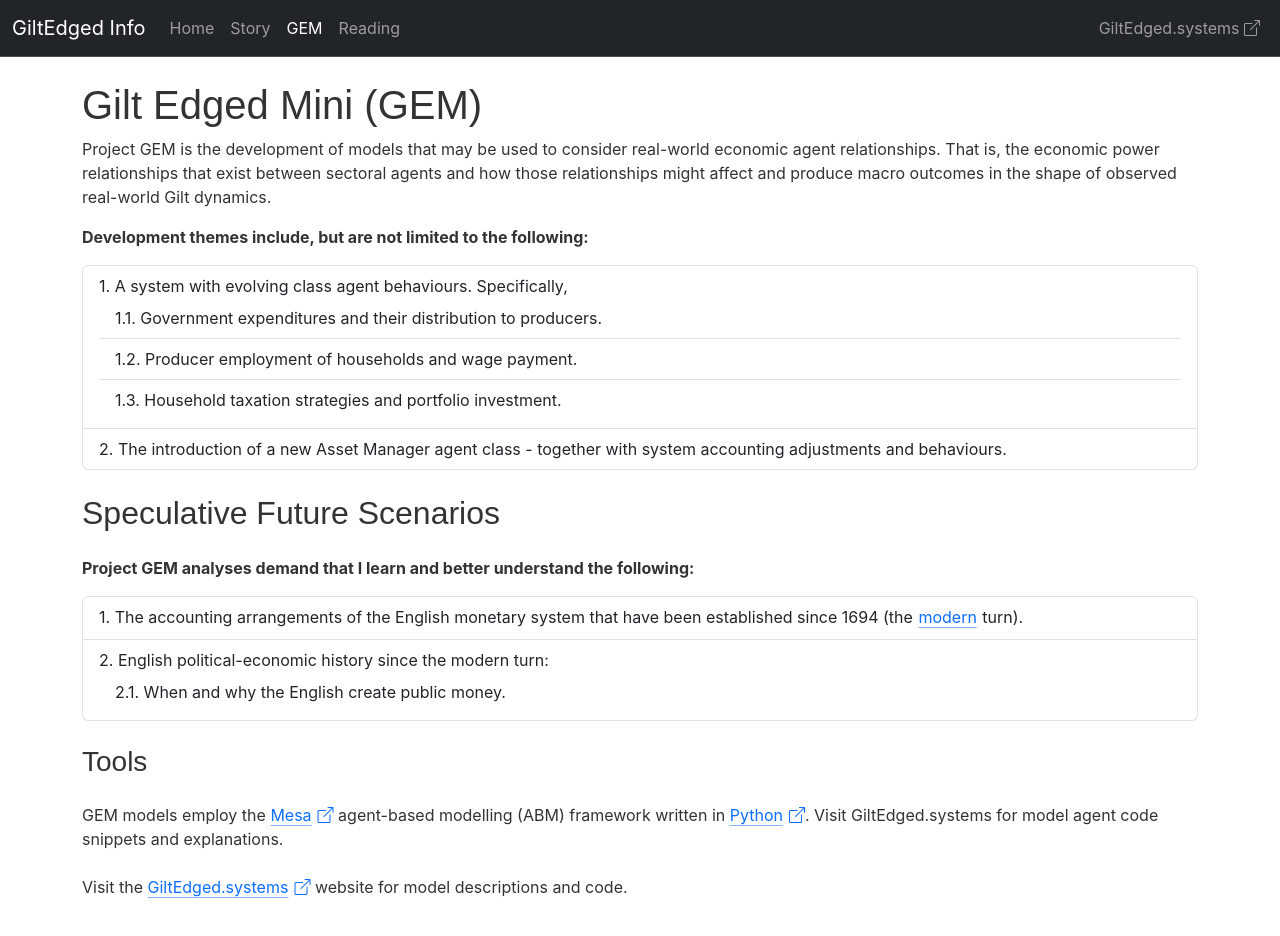
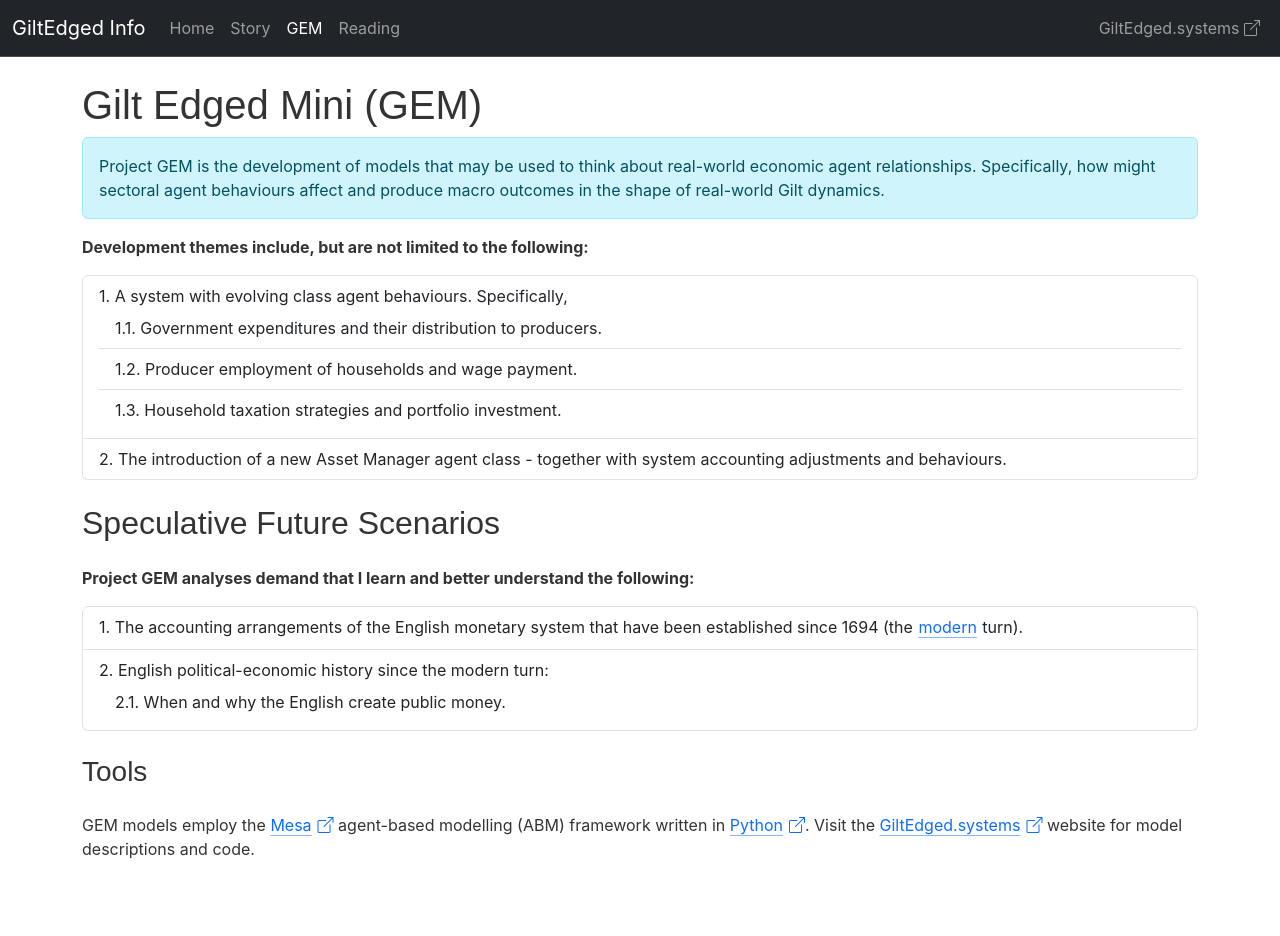
Before and after one commit to danodriscoll/giltedged-info, a React (Vite) app: page /gilt-edged-mini in a window 1280 px wide. Shown: the top 936 px of the page. After the commit the page ends 877 px from the top, so only its background shows below. Built offline with nearby package versions, Linux system fonts and the light colour scheme.

Commit message:
text edits

```diff
--- a/src/routes/index.jsx
+++ b/src/routes/index.jsx
@@ -35,11 +35,11 @@ function Index() {
         </p>
 
         <h2 className="mt-4">
-          Substack
+          Outputs &amp; Analyses
         </h2>
 
         <p>
-          This Substack serves as a repository for my notes on the development and analysis of Project GEM. I aspire to improve my communication of insights gained from the analyses of both simple, evolving, models and real-world UK historical events.
+          A Substack serves as a repository for Project GEM developments and scenarios. Analyses of GEM outputs may blend with real-world UK macro times-series and historical events.
         </p>
 
       </div>
--- a/src/routes/models.jsx
+++ b/src/routes/models.jsx
@@ -14,10 +14,9 @@ function Models() {
           Gilt Edged Mini (GEM)
         </h1>
 
-        <p>
-          Project GEM is the development of models that may be used to consider real-world economic agent relationships. That is, the economic power relationships that exist between sectoral agents and how those relationships might affect and produce macro outcomes in the shape of observed real-world Gilt dynamics.
-        </p>
-
+        <div className="alert alert-info" role="alert">
+          Project GEM is the development of models that may be used to think about real-world economic agent relationships. Specifically, how might sectoral agent behaviours affect and produce macro outcomes in the shape of real-world Gilt dynamics.
+        </div>
 
         <p className="fw-bold">
           Development themes include, but are not limited to the following:
@@ -57,11 +56,7 @@ function Models() {
         </h3>
 
         <p>
-          GEM models employ the <a className="icon-link" href="https://mesa.readthedocs.io/stable/index.html" target="_blank">Mesa <i className="bi bi-box-arrow-up-right mb-2"></i></a> agent-based modelling (ABM) framework written in <a className="icon-link" href="https://www.python.org/" target="_blank">Python <i className="bi bi-box-arrow-up-right mb-2"></i></a>. Visit GiltEdged.systems for model agent code snippets and explanations.
-        </p>
-
-        <p className='mt-4 mb-5'>
-          Visit the <a className="icon-link" href="https://www.giltedged.systems" target="_blank">GiltEdged.systems <i className="bi bi-box-arrow-up-right mb-2"></i></a> website for model descriptions and code.
+          GEM models employ the <a className="icon-link" href="https://mesa.readthedocs.io/stable/index.html" target="_blank">Mesa <i className="bi bi-box-arrow-up-right mb-2"></i></a> agent-based modelling (ABM) framework written in <a className="icon-link" href="https://www.python.org/" target="_blank">Python <i className="bi bi-box-arrow-up-right mb-2"></i></a>. Visit the <a className="icon-link" href="https://www.giltedged.systems" target="_blank">GiltEdged.systems <i className="bi bi-box-arrow-up-right mb-2"></i></a> website for model descriptions and code.
         </p>
 
         <div className="modal fade" id="modernModal" tabIndex="-1" aria-labelledby="modernModalLabel" aria-hidden="true">
```
